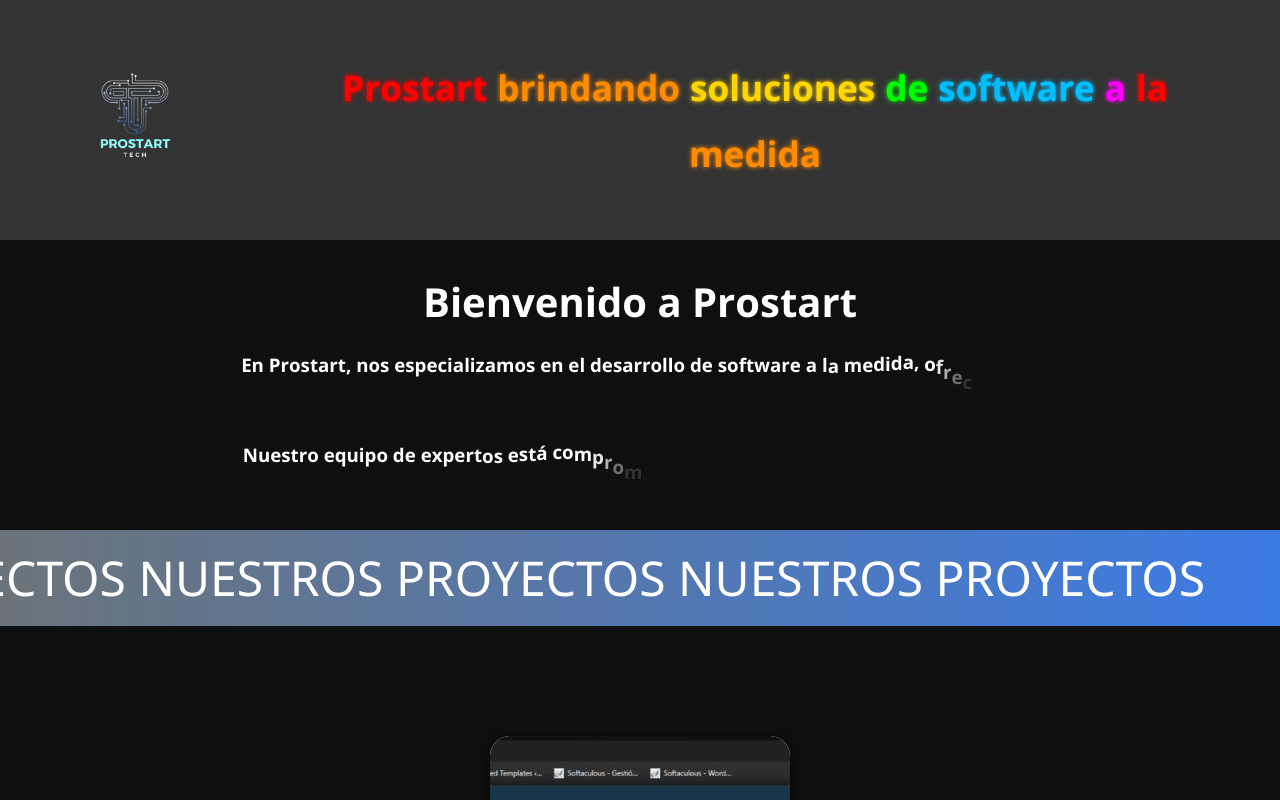
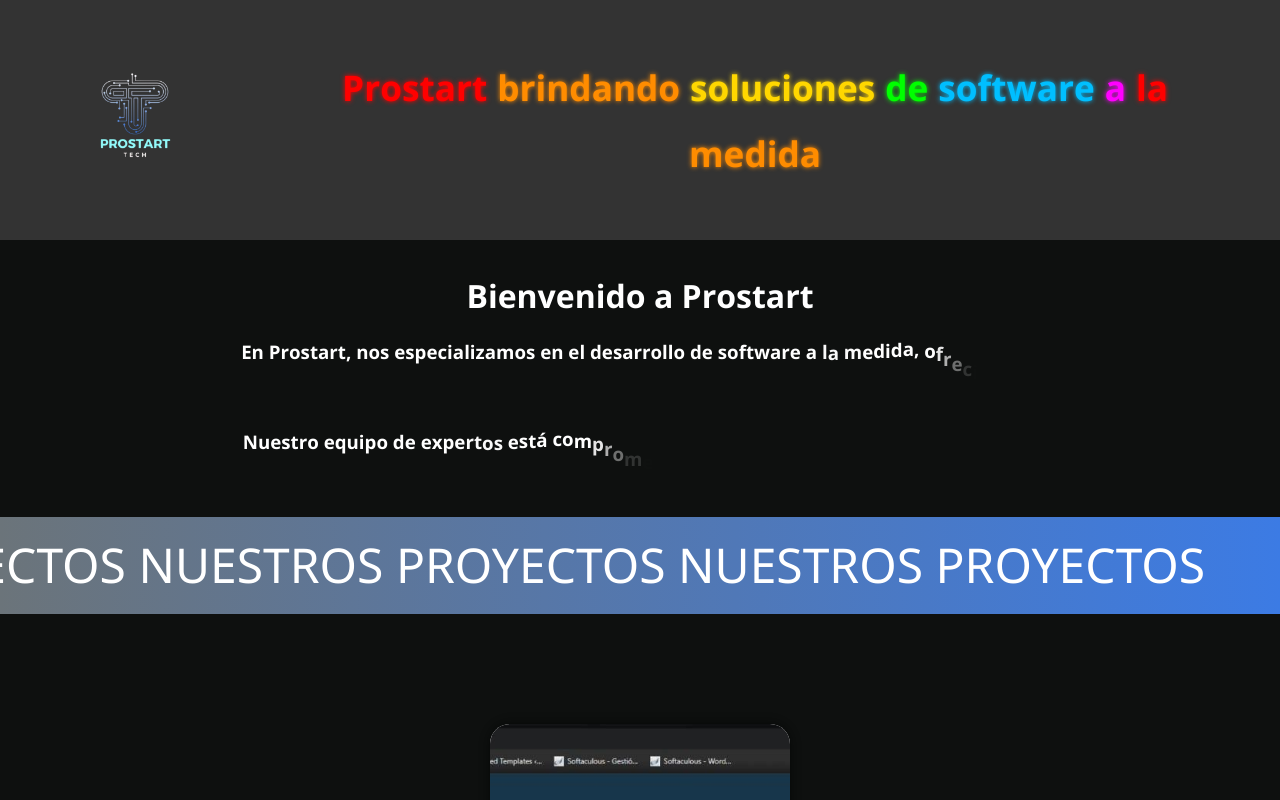
Before and after one commit to miguedev33/prostarTech, a React (Create React App) app in the folder prostart/: page / in a window 1280 px wide. Built offline with nearby package versions, Linux system fonts and the light colour scheme.

Commit message:
buienvenido

```diff
--- a/prostart/src/components/Bienvenido.jsx
+++ b/prostart/src/components/Bienvenido.jsx
@@ -52,7 +52,7 @@
       transition={{ duration: 1 }}
     >
       <div className="main-content">
-        <h1 style={{ fontSize: "2.5rem", marginBottom: "1rem", color: "#ffff" }}>
+        <h1 style={{ fontSize: "2.0rem", marginBottom: "1rem", color: "#ffff" }}>
           <AnimatedText
             text="Bienvenido a Prostart"
             typingSpeed={50}
```
